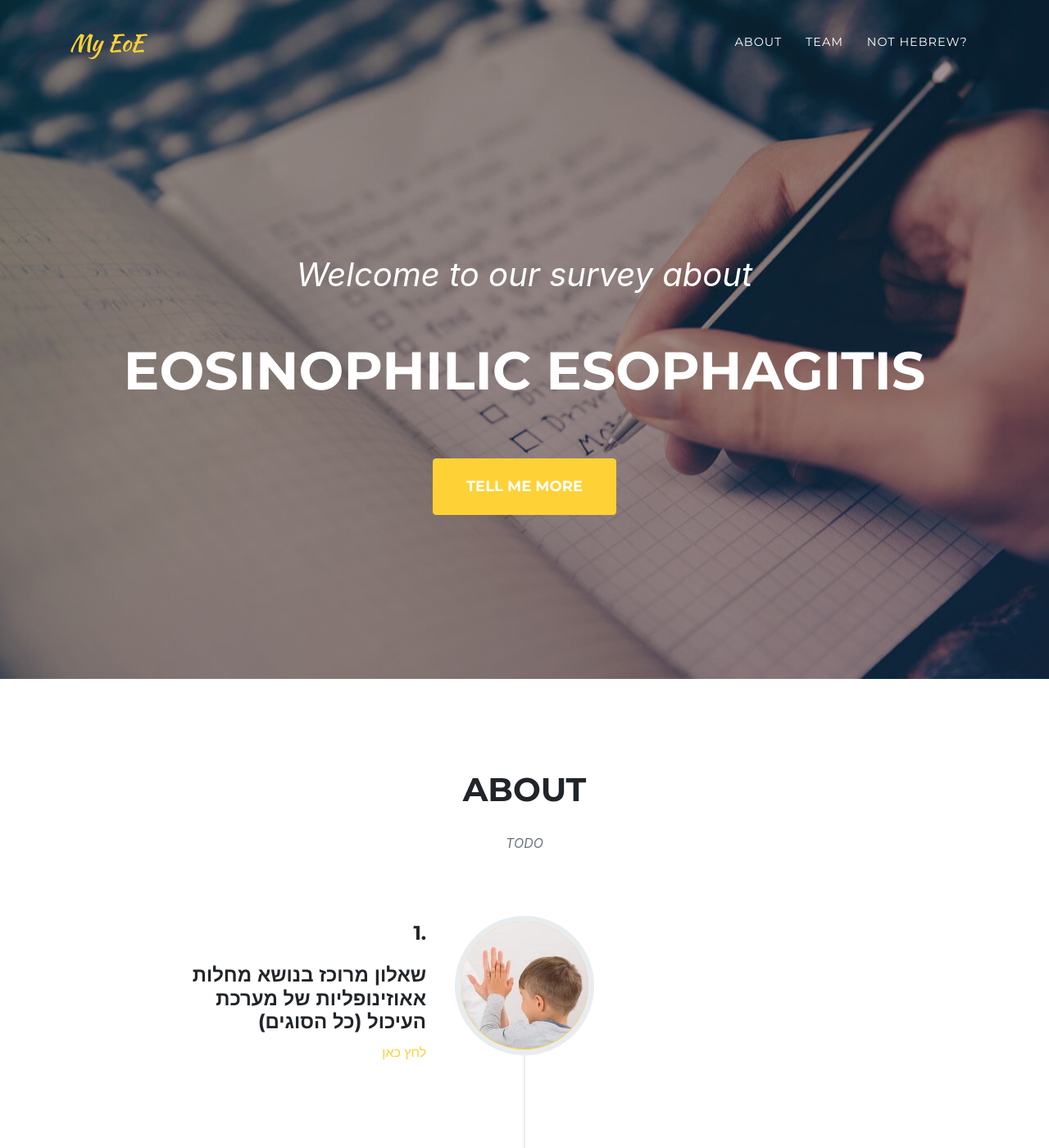
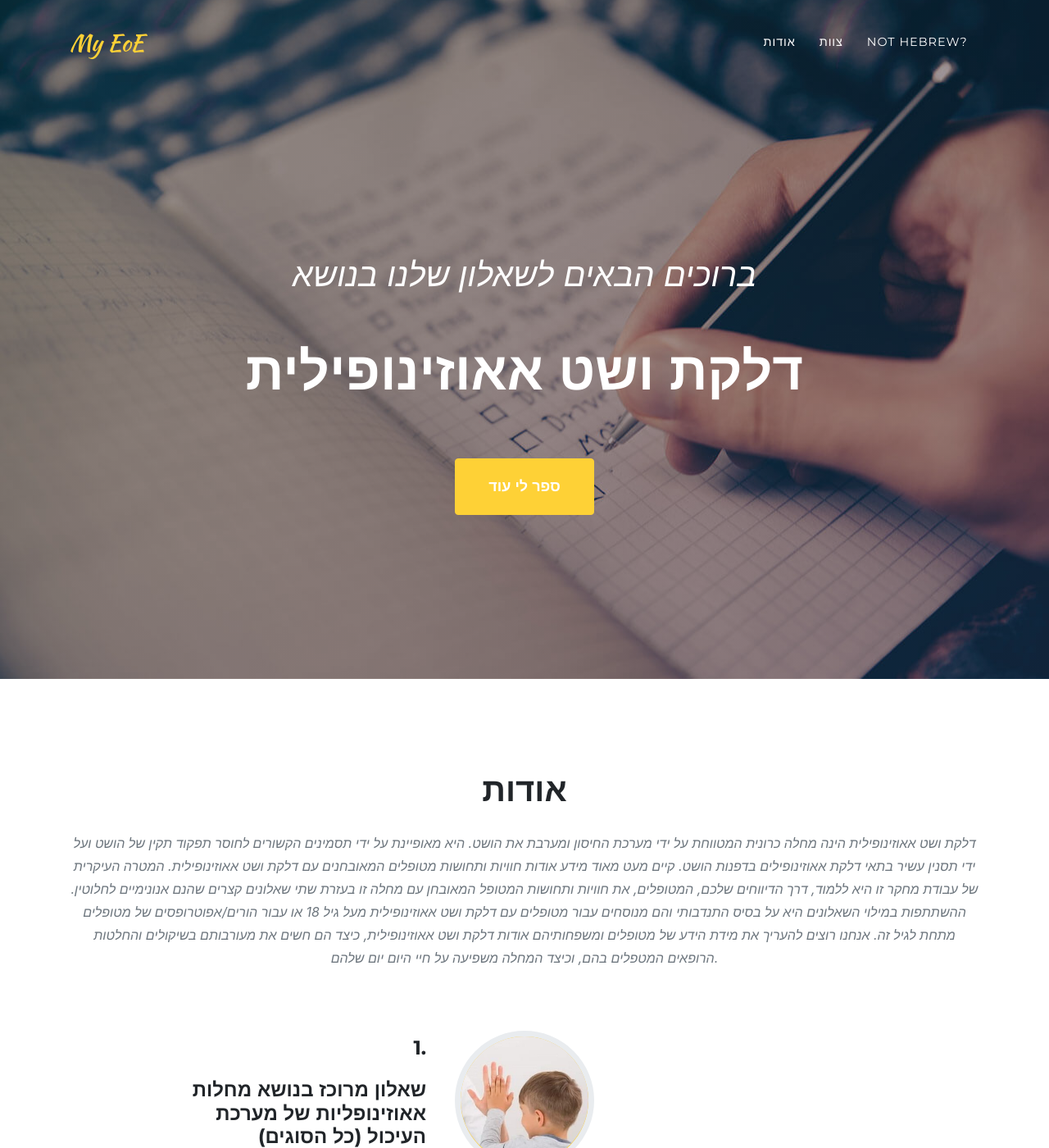
Before and after one commit to my-eoe/my-eoe.github.io, a Jekyll site: the page built from hebrew.md, in a window 1280 px wide and 1400 px high. Shown: the whole window at 82% size. Built offline with Jekyll 4.4.1, drawn with Linux system fonts in a browser that asks for light colours; some web fonts are replaced; some of the changed text lies outside the part shown.

Commit message:
Homepage: add HE locale

```diff
--- a/_data/navigation.yml
+++ b/_data/navigation.yml
@@ -1,13 +1,13 @@
 nav:
   - title:
       en: About
-      he: About
+      he: אודות
       it: Informazioni
     section: timeline
 
   - title:
       en: Team
-      he: Team
+      he: צוות
       it: Chi siamo
     section: team
 
@@ -16,3 +16,8 @@ nav:
       he: Not Hebrew?
       it: Not Italian?
     section: languages
+
+menu:
+  en: menu
+  he: תפריט
+  it: menu
--- a/_data/sitetext.yml
+++ b/_data/sitetext.yml
@@ -1,15 +1,15 @@
 header:
     title:
       en: Welcome to our survey about
-      he: Welcome to our survey about
+      he: ברוכים הבאים לשאלון שלנו בנושא
       it: Benvenuto nella nostra pagina sulla
     text:
       en: Eosinophilic Esophagitis
-      he: Eosinophilic Esophagitis
+      he: דלקת ושט אאוזינופילית
       it: Esofagite Eosinofila
     button:
       en: Tell Me More
-      he: Tell Me More
+      he: ספר לי עוד
       it: Scopri di più
     buttonlink: "#timeline"
 
@@ -47,7 +47,7 @@ languages:
 timeline:
     title:
       en: About
-      he: About
+      he: אודות
       it: About
     text:
       en: "Eosinophilic esophagitis (EoE) is a chronic immune-mediated disease of the esophagus characterized by symptoms related to esophageal dysfunction, and by an eosinophil-predominant esophageal inflammation.<br/><br/>
@@ -57,7 +57,8 @@ timeline:
 
       Participation in the surveys is voluntary and they are addressed to patients with eosinophilic esophagitis or their parents/legal guardians. The objective of these questions is to assess: how much patients with Eosinophilic Esophagitis and their families know about the disease, how they feel involved in the doctor's decisions and how Eosinophilic Esphagitis affects their daily life."
 
-      he: TODO
+      he: "דלקת ושט אאוזינופילית הינה מחלה כרונית המטווחת על ידי מערכת החיסון ומערבת את הושט. היא מאופיינת על ידי תסמינים הקשורים לחוסר תפקוד תקין של הושט ועל ידי תסנין עשיר בתאי דלקת אאוזינופילים בדפנות הושט.  קיים מעט מאוד מידע אודות חוויות ותחושות מטופלים המאובחנים עם דלקת ושט אאוזינופילית.
+המטרה העיקרית של עבודת מחקר זו היא ללמוד, דרך הדיווחים שלכם, המטופלים, את חוויות ותחושות המטופל המאובחן עם מחלה זו בעזרת שתי שאלונים קצרים שהנם אנונימיים לחלוטין. ההשתתפות במילוי השאלונים היא על בסיס התנדבותי והם מנוסחים עבור מטופלים עם דלקת ושט אאוזינופילית מעל גיל 18 או עבור הורים/אפוטרופסים של מטופלים מתחת לגיל זה. אנחנו רוצים להעריך את מידת הידע של מטופלים ומשפחותיהם אודות דלקת ושט אאוזינופילית, כיצד הם חשים את מעורבותם בשיקולים והחלטות הרופאים המטפלים בהם, וכיצד המחלה משפיעה על חיי היום יום שלהם."
 
       it: "L'esofagite eosinofila (EoE) è una malattia cronica immuno-antigene-mediata, caratterizzata da sintomi di disfunzione esofagea, associati a un'infiammazione eosinofilica della mucosa esofagea. <br/><br/>
 
@@ -90,8 +91,8 @@ timeline:
         alt:
     end:
       en: "That's all. <br> <br> Thanks!"
-      he: TODO
-      it: "Grazie di <br> aver partecipato!"
+      he: "זה כל. <br> <br> תודה רבה! "
+      it: "Graze di <br> aver partecipato!"
 
 clients:
     section: clients
@@ -114,7 +115,7 @@ clients:
 team:
     title:
       en: OUR TEAM
-      he: OUR TEAM
+      he: צוות
       it: CHI SIAMO
     text:
       en: Lorem ipsum dolor sit amet consectetur.
--- a/_includes/navheader.html
+++ b/_includes/navheader.html
@@ -9,7 +9,7 @@
           {%- endif -%}
       </a>
       <button class="navbar-toggler navbar-toggler-right" type="button" data-toggle="collapse" data-target="#navbarResponsive" aria-controls="navbarResponsive" aria-expanded="false" aria-label="Toggle navigation">
-        Menu
+        {{ site.data.navigation.menu[include.locale] }}
         <i class="fas fa-bars"></i>
       </button>
       <div class="collapse navbar-collapse" id="navbarResponsive">
```
